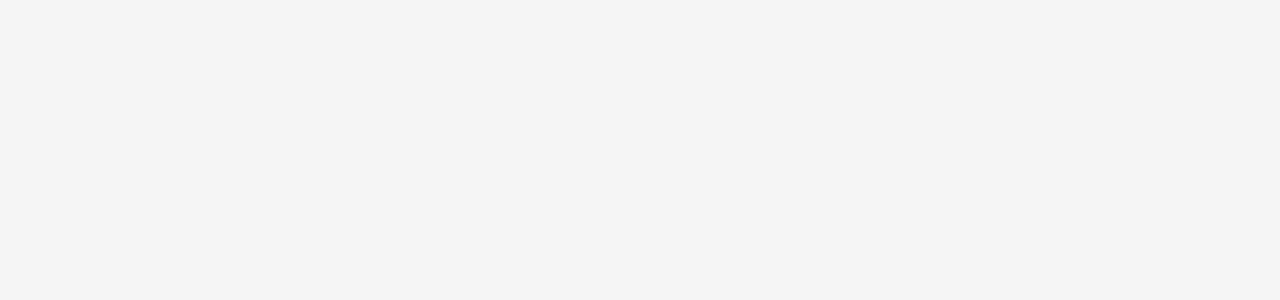
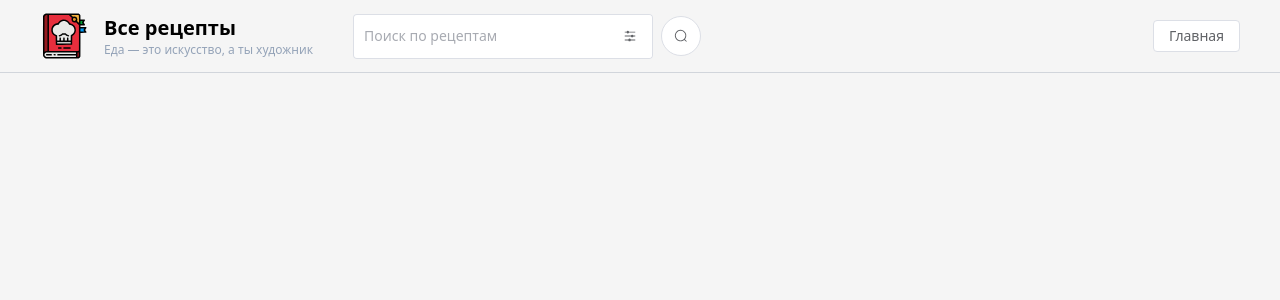
Before and after one commit to Fobiak/recipes, a Vue app: page /search in a window 1280 px wide. Before the commit this address had no page. Shown: the top 300 px of the page. Built offline with nearby package versions, Linux system fonts and the light colour scheme; the HTML template or start-up script is replaced by a standard one.

Commit message:
добавил апишку, хедер теперь будет показываться на любой странице

```diff
--- a/src/App.vue
+++ b/src/App.vue
@@ -1,8 +1,10 @@
 <template>
   <div>
+    <Header/>
     <router-view/>
   </div>
 </template>
 
 <script setup lang="ts">
+import Header from "@/components/header/Header.vue";
 </script>
--- a/src/components/header/Header.vue
+++ b/src/components/header/Header.vue
@@ -12,9 +12,9 @@ import { Search, Operation } from '@element-plus/icons-vue'
       </div>
     </div>
     <div class=" flex-1 flex items-center gap-2 px-10">
-      <el-input v-model="input" style="width: 300px" placeholder="Поиск по рецептам">
+      <el-input v-model="input" style="width: 300px; height: 45px" placeholder="Поиск по рецептам">
         <template #suffix>
-          <el-button :icon="Operation" size="large" style="border: none; margin-right: -10px;" ></el-button>
+          <el-button :icon="Operation" size="default" style="border: none; margin-right: -10px; height: 43px" ></el-button>
         </template>
       </el-input>
       <el-button plain :icon="Search" size="large" circle />
--- /dev/null
+++ b/src/services/api/rest/api.ts
@@ -0,0 +1,3 @@
+
+const API_KEY = import.meta.env.SPON_API_KEY;
+const BASE_URL = 'https://api.spoonacular.com/';
--- a/src/views/HomePage.vue
+++ b/src/views/HomePage.vue
@@ -1,10 +1,10 @@
 <script setup>
-import Header from "@/components/header/Header.vue";
+
 </script>
 
 <template>
   <div>
-    <Header/>
+
   </div>
 </template>
 
```
Also changed, not shown: 1 other file (tests, documents, lock files or other folders).
